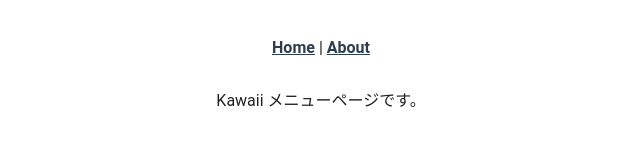
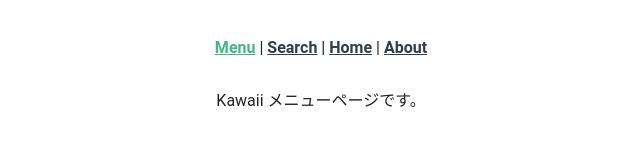
Before and after one commit to tkawaguchi-uhuru/kawaii-vue-example, a Vue app: page /menu in a window 1280 px wide. Shown: the top 160 px of the page, without its empty margins (319-959 px from the left). Built offline with nearby package versions, Linux system fonts and the light colour scheme.

Commit message:
画面遷移を追加

```diff
--- a/src/App.vue
+++ b/src/App.vue
@@ -1,6 +1,8 @@
 <template>
   <div id="app">
     <div id="nav">
+      <router-link to="/menu">Menu</router-link> |
+      <router-link to="/search">Search</router-link> |
       <router-link to="/">Home</router-link> |
       <router-link to="/about">About</router-link>
     </div>
```
